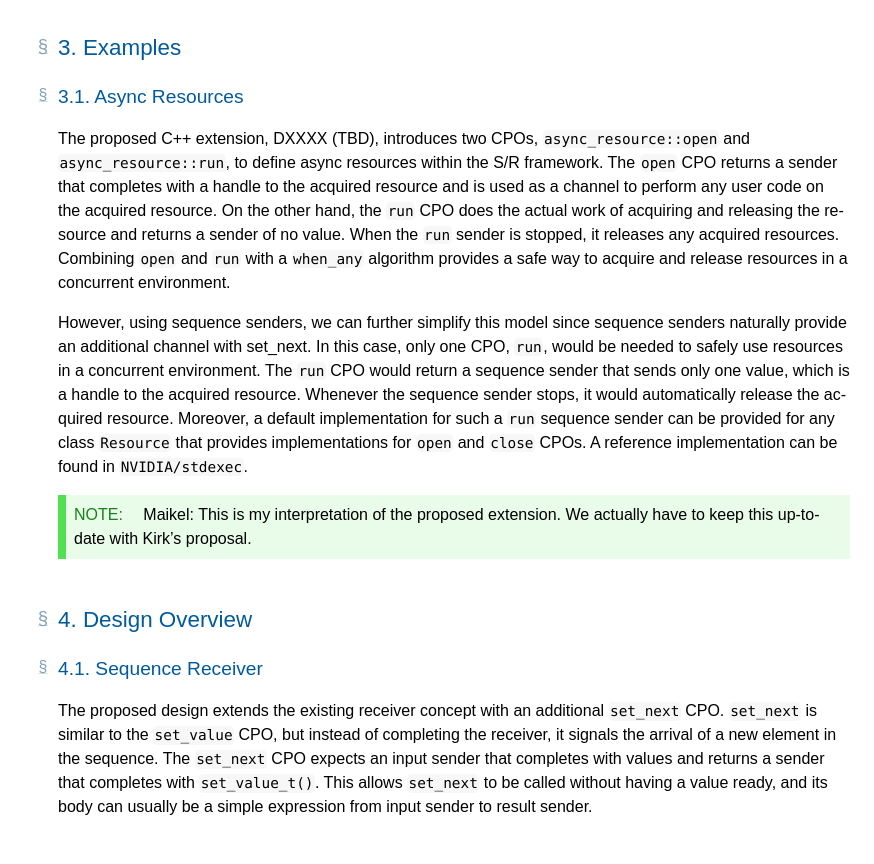
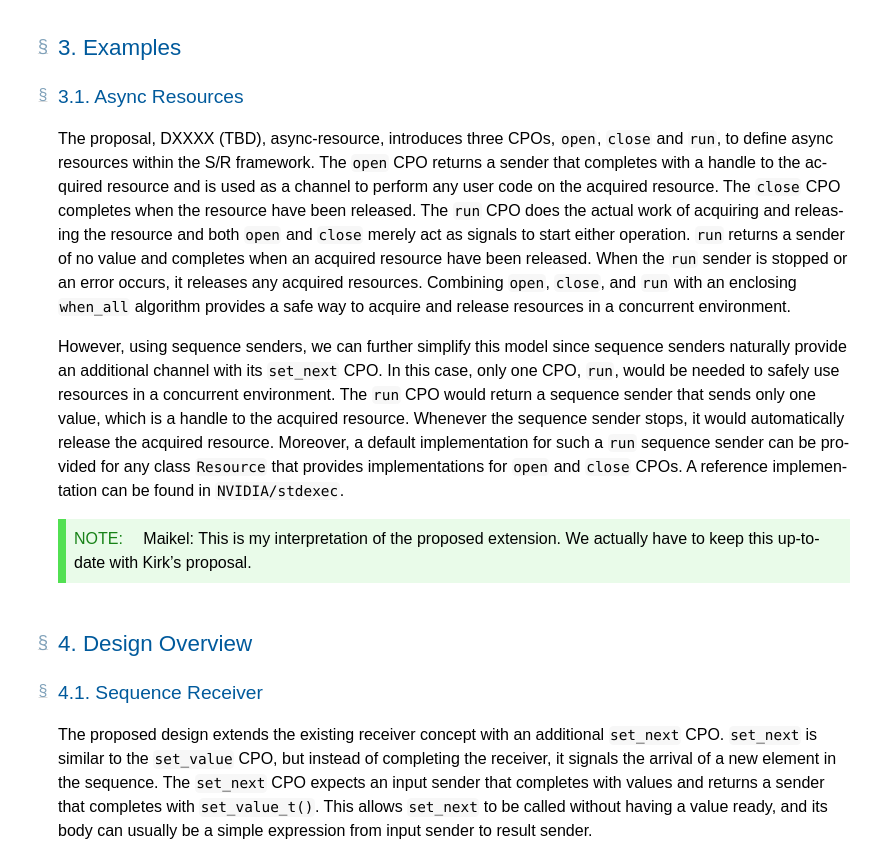
Before and after one commit to maikel/sequence-senders-proposal, a plain HTML site: page index.html in a window 1280 px wide. Shown: the part 1120-1984 px from the top of the page, without its empty margins (406-1280 px from the left). Drawn offline with Linux system fonts and the light colour scheme.

Commit message:
Update the async-resource description
SHA: ea0a6cc3701eb61ca8ab0c2ede36e081763d5a38
Reason: push, by maikel

Co-authored-by: github-actions[bot] <41898282+github-actions[bot]@users.noreply.github.com>

```diff
--- a/index.html
+++ b/index.html
@@ -1563,7 +1563,7 @@ Possible extra rowspan handling
   <meta content="Bikeshed version d9bd89757, updated Thu Mar 23 10:06:53 2023 -0700" name="generator">
   <link href="none" rel="canonical">
   <link href="https://isocpp.org/favicon.ico" rel="icon">
-  <meta content="5a601c7a9b697c3f28f1439ece2a69bde76ab03b" name="document-revision">
+  <meta content="ea0a6cc3701eb61ca8ab0c2ede36e081763d5a38" name="document-revision">
 <style>
   pre {
     margin-top: 0px;
@@ -2239,7 +2239,7 @@ c-[il] { color: #000000 } /* Literal.Number.Integer.Long */
   <div class="head">
    <p data-fill-with="logo"></p>
    <h1 class="p-name no-ref" id="title">DXXXXR1<br>Sequence Senders</h1>
-   <h2 class="no-num no-toc no-ref heading settled" id="profile-and-date"><span class="content">Draft Proposal, <time class="dt-updated" datetime="2023-04-07">2023-04-07</time></span></h2>
+   <h2 class="no-num no-toc no-ref heading settled" id="profile-and-date"><span class="content">Draft Proposal, <time class="dt-updated" datetime="2023-04-09">2023-04-09</time></span></h2>
    <div data-fill-with="spec-metadata">
     <dl>
      <dt class="editor">Authors:
@@ -2299,12 +2299,13 @@ observables. Sequence senders extend the sender/receiver abstractions to provide
 representing asynchronous sequences of values.</p>
    <h2 class="heading settled" data-level="3" id="examples"><span class="secno">3. </span><span class="content">Examples</span><a class="self-link" href="#examples"></a></h2>
    <h3 class="heading settled" data-level="3.1" id="async-resources"><span class="secno">3.1. </span><span class="content">Async Resources</span><a class="self-link" href="#async-resources"></a></h3>
-   <p>The proposed C++ extension, DXXXX (TBD), introduces two CPOs, <code class="highlight">async_resource::open</code> and <code class="highlight">async_resource::run</code>, to
+   <p>The proposal, DXXXX (TBD), async-resource, introduces three CPOs, <code class="highlight">open</code>, <code class="highlight">close</code> and <code class="highlight">run</code>, to
 define async resources within the S/R framework. The <code class="highlight">open</code> CPO returns a sender that completes with a handle to the
-acquired resource and is used as a channel to perform any user code on the acquired resource. On the other hand, the <code class="highlight">run</code> CPO does the actual work of acquiring and releasing the resource and returns a
-sender of no value. When the <code class="highlight">run</code> sender is stopped, it releases any acquired resources. Combining <code class="highlight">open</code> and <code class="highlight">run</code> with a <code class="highlight">when_any</code> algorithm provides a safe way to acquire and release resources in a concurrent environment.</p>
+acquired resource and is used as a channel to perform any user code on the acquired resource.
+The <code class="highlight">close</code> CPO completes when the resource have been released.
+The <code class="highlight">run</code> CPO does the actual work of acquiring and releasing the resource and both <code class="highlight">open</code> and <code class="highlight">close</code> merely act as signals to start either operation. <code class="highlight">run</code> returns a sender of no value and completes when an acquired resource have been released. When the <code class="highlight">run</code> sender is stopped or an error occurs, it releases any acquired resources. Combining <code class="highlight">open</code>, <code class="highlight">close</code>, and <code class="highlight">run</code> with an enclosing <code class="highlight">when_all</code> algorithm provides a safe way to acquire and release resources in a concurrent environment.</p>
    <p>However, using sequence senders, we can further simplify this model since sequence senders naturally provide an
-additional channel with set_next. In this case, only one CPO, <code class="highlight">run</code>, would be needed to safely use resources in a
+additional channel with its <code class="highlight">set_next</code> CPO. In this case, only one CPO, <code class="highlight">run</code>, would be needed to safely use resources in a
 concurrent environment. The <code class="highlight">run</code> CPO would return a sequence sender that sends only one value, which is a handle to the
 acquired resource. Whenever the sequence sender stops, it would automatically release the acquired resource. Moreover, a
 default implementation for such a <code class="highlight">run</code> sequence sender can be provided for any class <code class="highlight">Resource</code> that provides
```
